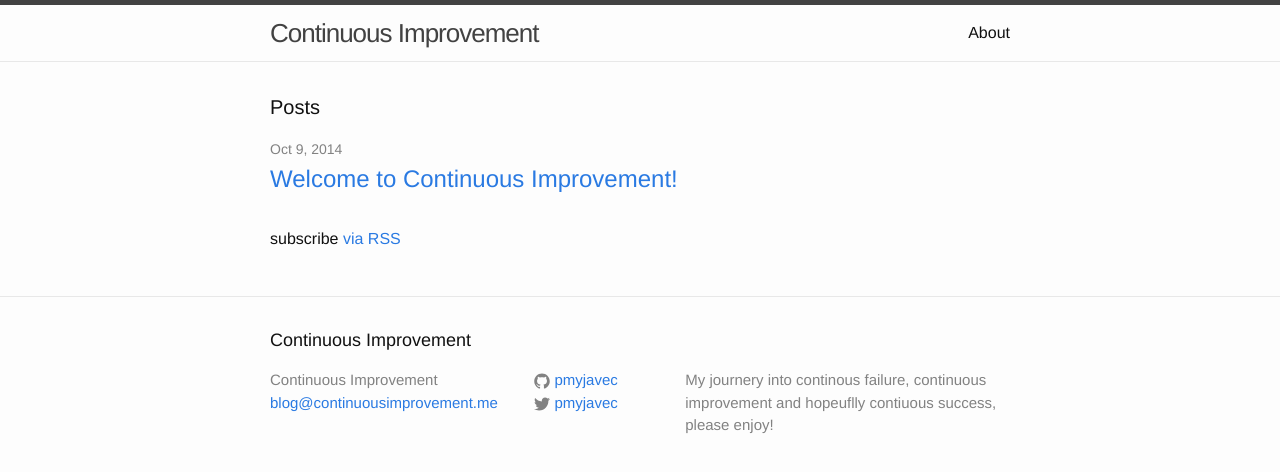
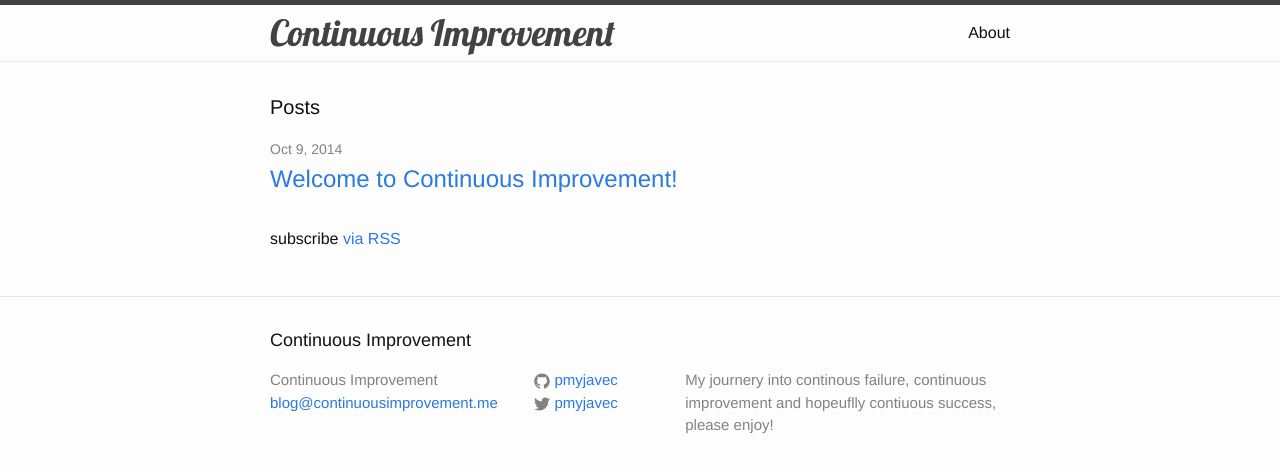
Before and after one commit to pmyjavec/pmyjavec.github.io, a Jekyll site: the page built from index.html, in a window 1280 px wide. Shown: the top 472 px of the page. Built offline with Jekyll 4.4.1, drawn with Linux system fonts in a browser that asks for light colours; comment, search, counter and statistics services are not loaded.

Commit message:
Some pretty fonts

```diff
--- a/_includes/head.html
+++ b/_includes/head.html
@@ -8,4 +8,6 @@
 
     <link rel="stylesheet" href="{{ "/css/main.css" | prepend: site.baseurl }}">
     <link rel="canonical" href="{{ page.url | replace:'index.html','' | prepend: site.baseurl | prepend: site.url }}">
+
+    <link href='http://fonts.googleapis.com/css?family=Lobster' rel='stylesheet' type='text/css'>
 </head>
--- a/_sass/_layout.scss
+++ b/_sass/_layout.scss
@@ -11,11 +11,11 @@
 }
 
 .site-title {
-    font-size: 26px;
+    font-size: 36px;
     line-height: 56px;
-    letter-spacing: -1px;
     margin-bottom: 0;
     float: left;
+    font-family: 'Lobster', cursive;
 
     &,
     &:visited {
```
